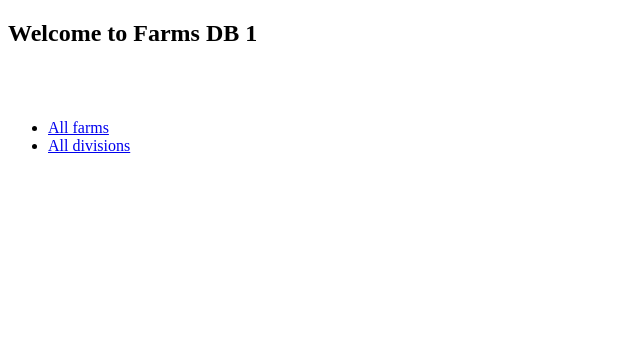
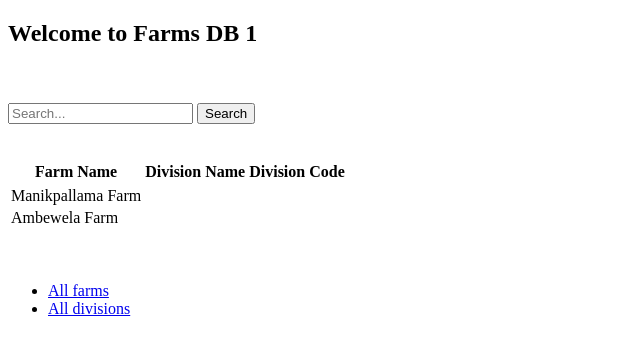
Before and after one commit to Wageesha95/vet-db-project, a Django app: template DBapp/farms/templates/home.html in a window 1280 px wide. Shown: the top 355 px of the page, without its empty margins (0-640 px from the left). Run offline with Django 3.2, Linux system fonts and the light colour scheme; the template is opened without the code that fills it: values that come from a table or form of the project are taken from there, others are empty; data comes from the database, SQL or seed files in the repository; tables that the repository leaves empty hold one stand-in row (values such as "Sample post").

Commit message:
basic search function implemented

```diff
--- a/DBapp/farms/templates/home.html
+++ b/DBapp/farms/templates/home.html
@@ -9,6 +9,34 @@
     <H2>Welcome to Farms DB {{division.id}}</H2>
     <br>
     <br>
+    <form class="form-inline my-2 my-lg-0" action="" method="get">
+        <input class="form-control mr-sm-2" type="search" placeholder="Search..." aria-label="Search" name="q" >
+        <button class="btn btn-outline-success my-2 my-sm-0" type="submit">Search</button>
+    </form>
+    {% comment %} <form action="" method="get">
+        <input name="q" type="text" placeholder="Search...">
+    </form> {% endcomment %}
+    <br>
+    <br>
+
+    <table>
+    <thead>
+    <tr>
+        <th>Farm Name</th>
+        <th>Division Name </th>
+        <th>Division Code</th>
+    <tr>
+    <thead>
+    {% for farm in farms %}
+    <tr>
+    <td>{{farm.farm_name }}</td>
+    <td>{{farm.division.division_name}}</td>
+    <td>{{farm.division.division_code}}</td>
+    </tr>
+    {% endfor %}
+    </table>
+    <br>
+    <br>
     <ul>
     <li><a href ='{%url 'farms'%}'>All farms</a></li>
     <li><a href ='{%url 'divisions'%}'>All divisions</a></li>
--- a/DBapp/farms/urls.py
+++ b/DBapp/farms/urls.py
@@ -1,5 +1,4 @@
 from django.urls import path
-
 from . import views
 
 urlpatterns = [
```
Also changed, not shown: DBapp/farms/admin.py (+9 -1 lines), DBapp/farms/views.py (+9 -2 lines).
